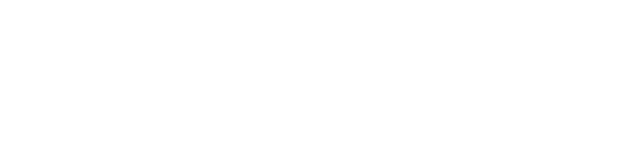
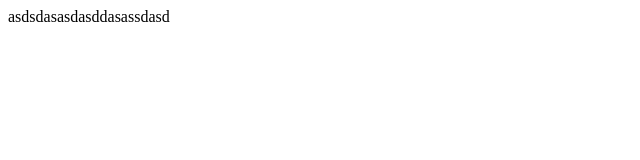
Before and after one commit to yasinkarax/deneme, a plain HTML site: page index.html in a window 1280 px wide. Shown: the whole page, without its empty margins (0-640 px from the left). Drawn offline with Linux system fonts and the light colour scheme.

Commit message:
html düzenlendi

```diff
--- a/index.html
+++ b/index.html
@@ -7,6 +7,6 @@
     <title>Document</title>
 </head>
 <body>
-
+    asdsdasasdasddasassdasd
 </body>
 </html>
```
